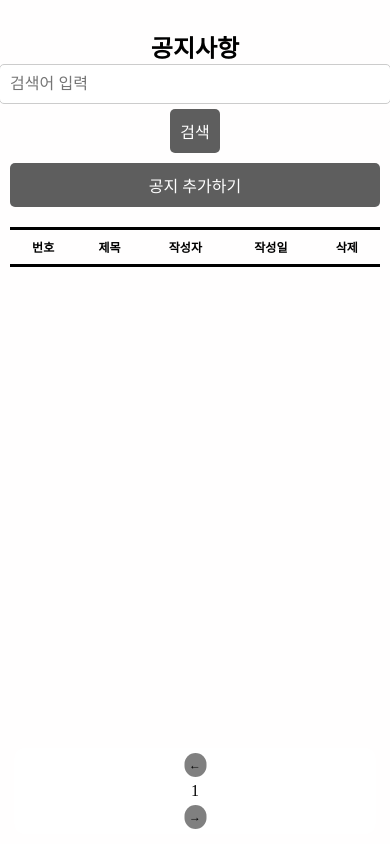
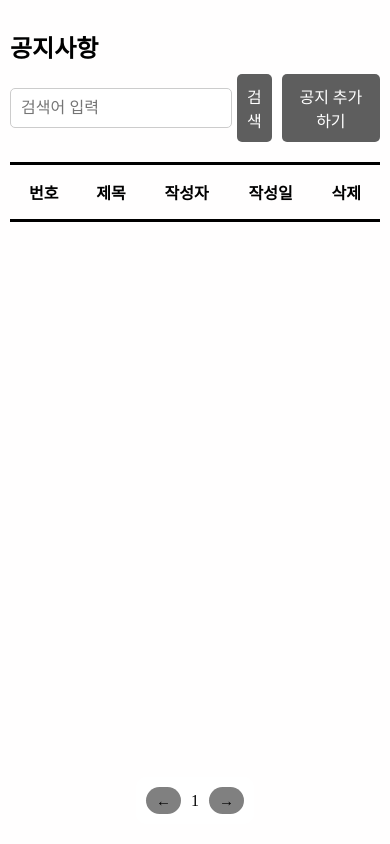
Before and after one commit to mineseok1041/SangilGulbi, a Flask app: page /mainnotice in a window 390 px wide. Run offline with Flask 3, Linux system fonts and the light colour scheme; lists and menus that the app fills with data are empty; some web fonts are replaced.

Commit message:
반응형(login, signup, forget, mainnotice) 페이지 제작

```diff
--- a/static/css/mainnotice.css
+++ b/static/css/mainnotice.css
@@ -13,7 +13,7 @@ body {
     padding: 0;
     display: flex;
     justify-content: center;
-    align-items: flex-start; /* 상단 정렬로 변경 */
+    align-items: flex-start;
     min-height: 100vh;
     background-color: #fffefe;
 }
@@ -22,16 +22,15 @@ body {
     width: 90%;
     max-width: 1200px;
     padding: 20px;
-    min-height: auto; /* 기존 height: 100vh 제거 */
+    min-height: auto;
     border-radius: 10px;
 }
-/* 🔹 검색 및 추가 버튼 */
 
 .top-controls {
     font-family: 'MinSans-Regular';
     display: flex;
-    justify-content: space-between; /* 🔥 h1 왼쪽, 검색창 오른쪽 */
-    align-items: center; /* 🔥 수직 가운데 정렬 */
+    justify-content: space-between;
+    align-items: center;
     width: 100%;
     margin-top: 5%;
 }
@@ -39,15 +38,15 @@ body {
 h1 {
     font-size: 40px;
     margin: 0;
+    text-align: left; /* 공지사항 제목 왼쪽 정렬 */
 }
 
 .right-controls {
     display: flex;
     align-items: center;
     gap: 10px;
+    margin-left: auto; /* 검색창과 버튼들을 오른쪽으로 이동 */
 }
-
-
 
 .add-box {
     font-family: 'MinSans-Regular';
@@ -99,7 +98,7 @@ h1 {
     background-color: #434343;
 }
 
-/* 🔹 공지 목록 테이블 */
+/* 공지 목록 테이블 */
 table {
     width: 100%;
     border-collapse: collapse;
@@ -118,7 +117,7 @@ th {
     font-weight: bold;
 }
 
-/* 🔹 삭제 버튼 */
+/* 삭제 버튼 */
 .delete-btn {
     background-color: #ff4d4d;
     color: white;
@@ -134,13 +133,13 @@ th {
     background-color: #cc0000;
 }
 
-/* 🔹 페이지네이션 */
+/* 페이지네이션 */
 .pagination {
     display: flex;
-    justify-content: center; /* 🔥 하단 중앙 정렬 */
+    justify-content: center;
     align-items: center;
     position: fixed;
-    bottom: 20px; /* 화면 하단에서 20px 위 */
+    bottom: 20px;
     left: 50%;
     transform: translateX(-50%);
     gap: 10px;
@@ -164,120 +163,51 @@ th {
     background-color: rgb(104, 104, 104);
 }
 
-@media (max-width: 1024px) {
+/* 반응형 스타일 수정 */
+@media (max-width: 768px) {
     .container {
         width: 95%;
-        padding: 15px;
-    }
-
-    h1 {
-        font-size: 35px;
-        text-align: center;
-    }
-
-    .top-controls {
-        flex-direction: column;
-        align-items: center;
-        text-align: center;
-    }
-
-    .right-controls {
-        width: 100%;
-        justify-content: center;
-        flex-wrap: wrap;
-        gap: 10px;
-    }
-
-    .search-box input {
-        width: 250px;
-    }
-}
-
-@media (max-width: 768px) {
-    .container {
-        width: 98%;
         padding: 10px;
     }
 
     h1 {
         font-size: 30px;
-        text-align: center;
+        text-align: left;
     }
 
     .top-controls {
-        flex-direction: column;
+        flex-direction: row;
+        justify-content: space-between;
         align-items: center;
-        text-align: center;
     }
 
     .right-controls {
-        flex-direction: column;
-        align-items: center;
-        width: 100%;
-    }
-
-    .search-box, .add-box {
-        width: 100%;
-        justify-content: center;
-        gap: 5px;
-    }
-
-    .search-box input {
-        width: 100%;
-    }
-
-    .add {
-        width: 100%;
-    }
-
-    table {
-        font-size: 14px;
-    }
-
-    th, td {
-        padding: 10px;
-    }
-
-    .pagination {
-        width: 90%;
-        bottom: 10px;
+        margin-left: auto;
     }
 }
 
 @media (max-width: 480px) {
     h1 {
         font-size: 24px;
+        text-align: left;
+    }
+
+    .top-controls {
+        flex-direction: column;
+        align-items: flex-start;
+    }
+
+    .right-controls {
+        width: 100%;
+        display: flex;
+        justify-content: flex-end;
+        gap: 10px;
+        margin-top: 10px;
     }
 
     .search-box, .add-box {
-        flex-direction: column;
-        width: 100%;
-    }
-
-    .search-box input {
-        width: 100%;
-    }
-
-    .add {
-        width: 100%;
-    }
-
-    table {
-        font-size: 12px;
-    }
-
-    th, td {
-        padding: 8px;
-    }
-
-    .pagination {
-        flex-direction: column;
+        flex-direction: row;
         gap: 5px;
-        padding: 5px;
-    }
-
-    .pagination button {
-        font-size: 12px;
-        padding: 5px;
+        width: auto;
     }
 }
```
Also changed, not shown: static/css/forget.css (+42 -12 lines), static/css/login.css (+29 -15 lines), static/css/signup.css (+66 -5 lines), templates/forget.html (+4 -4 lines).
